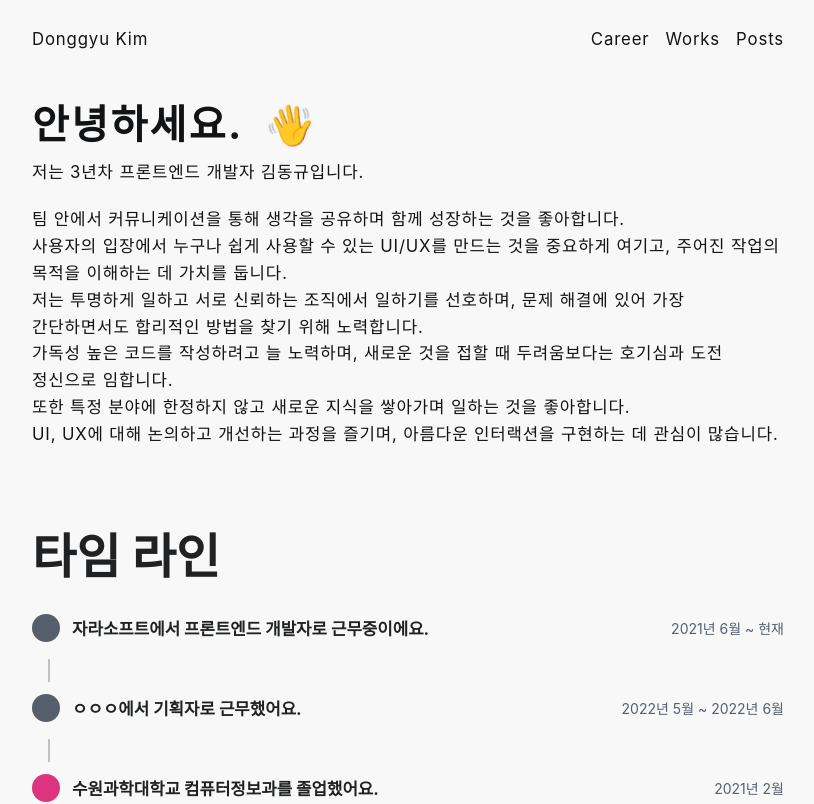
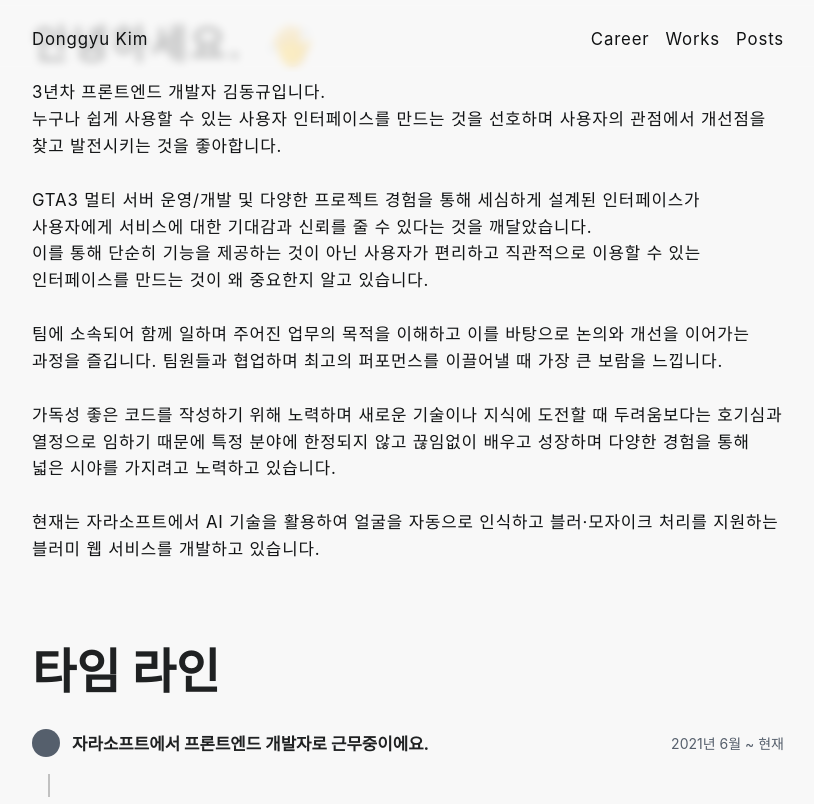
Before and after one commit to dango0812/dango0812.github.io, a React (Vite) app: page / in a window 1280 px wide. Shown: the top 804 px of the page, without its empty margins (232-1046 px from the left). Built offline with nearby package versions, Linux system fonts and the light colour scheme; no server answers; some icons are missing; a web font is replaced by a local one.

Commit message:
refactor: modified hero section main content

```diff
--- a/src/components/main/HeroSection.tsx
+++ b/src/components/main/HeroSection.tsx
@@ -10,14 +10,15 @@ const RootStyle = styled.section`
     width: 100%;
     height: 100%;
     padding: 20px 0px;
-    margin-top: 80px;
 `;
 
 export default function HeroSection() {
     return (
         <RootStyle>
             <Container>
-                <AnimationFadeIn time={2}>
+                <AnimationFadeIn
+                    time={2}
+                >
                     <h1>
                         안녕하세요. &nbsp;
                         <AnimationWobble>
@@ -26,19 +27,23 @@ export default function HeroSection() {
                     </h1>
                 </AnimationFadeIn>
 
-                <AnimationFadeIn time={4}>
-                    <p>
-                        저는 3년차 프론트엔드 개발자 김동규입니다.
-                    </p>
+                <AnimationFadeIn
+                    time={4}
+                >
                     <p css={css`
                         white-space: pre-line;
                     `}>
-                        {`팀 안에서 커뮤니케이션을 통해 생각을 공유하며 함께 성장하는 것을 좋아합니다.
-                        사용자의 입장에서 누구나 쉽게 사용할 수 있는 UI/UX를 만드는 것을 중요하게 여기고, 주어진 작업의 목적을 이해하는 데 가치를 둡니다.
-                        저는 투명하게 일하고 서로 신뢰하는 조직에서 일하기를 선호하며, 문제 해결에 있어 가장 간단하면서도 합리적인 방법을 찾기 위해 노력합니다.
-                        가독성 높은 코드를 작성하려고 늘 노력하며, 새로운 것을 접할 때 두려움보다는 호기심과 도전 정신으로 임합니다.
-                        또한 특정 분야에 한정하지 않고 새로운 지식을 쌓아가며 일하는 것을 좋아합니다.
-                        UI, UX에 대해 논의하고 개선하는 과정을 즐기며, 아름다운 인터랙션을 구현하는 데 관심이 많습니다.
+                        {`3년차 프론트엔드 개발자 김동규입니다.
+                        누구나 쉽게 사용할 수 있는 사용자 인터페이스를 만드는 것을 선호하며 사용자의 관점에서 개선점을 찾고 발전시키는 것을 좋아합니다.
+
+                        GTA3 멀티 서버 운영/개발 및 다양한 프로젝트 경험을 통해 세심하게 설계된 인터페이스가 사용자에게 서비스에 대한 기대감과 신뢰를 줄 수 있다는 것을 깨달았습니다.
+                        이를 통해 단순히 기능을 제공하는 것이 아닌 사용자가 편리하고 직관적으로 이용할 수 있는 인터페이스를 만드는 것이 왜 중요한지 알고 있습니다.
+
+                        팀에 소속되어 함께 일하며 주어진 업무의 목적을 이해하고 이를 바탕으로 논의와 개선을 이어가는 과정을 즐깁니다. 팀원들과 협업하며 최고의 퍼포먼스를 이끌어낼 때 가장 큰 보람을 느낍니다.
+
+                        가독성 좋은 코드를 작성하기 위해 노력하며 새로운 기술이나 지식에 도전할 때 두려움보다는 호기심과 열정으로 임하기 때문에 특정 분야에 한정되지 않고 끊임없이 배우고 성장하며 다양한 경험을 통해 넓은 시야를 가지려고 노력하고 있습니다.
+
+                        현재는 자라소프트에서 AI 기술을 활용하여 얼굴을 자동으로 인식하고 블러·모자이크 처리를 지원하는 블러미 웹 서비스를 개발하고 있습니다.
                         `}
                     </p>
                 </AnimationFadeIn>
```
